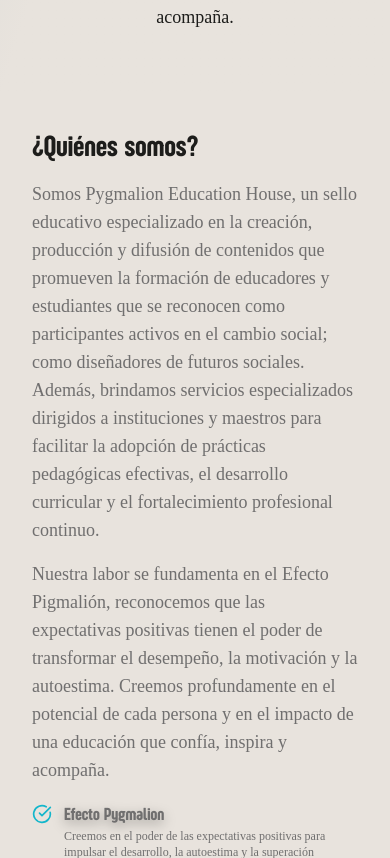
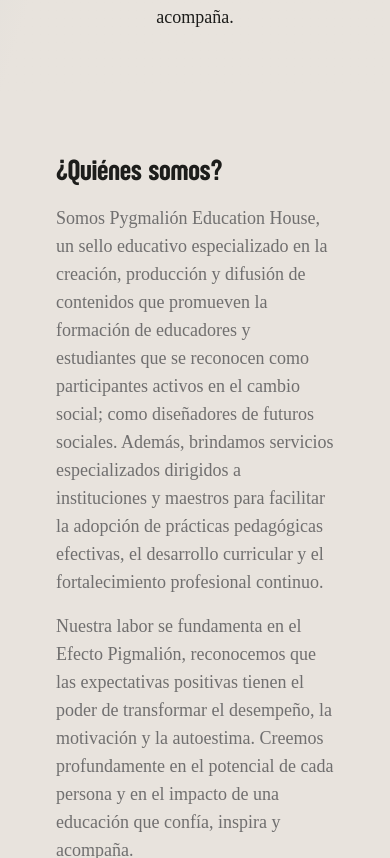
Before and after one commit to andersoncamero/pygamalion, a React (Vite) app: page / in a window 390 px wide. Shown: the part 1142-2000 px from the top of the page. Built offline with nearby package versions, Linux system fonts and the light colour scheme; no server answers; a web font is replaced by a local one.

Commit message:
the content of the texts is changed

```diff
--- a/src/components/UI/CardCarousel.tsx
+++ b/src/components/UI/CardCarousel.tsx
@@ -22,7 +22,7 @@
           className={`w-full h-full object-cover transition-transform duration-500 group-hover:scale-110 ${className}`}
         />
         <div className="absolute inset-0 bg-gradient-to-t from-black/20 via-transparent to-transparent opacity-0 group-hover:opacity-100 transition-opacity duration-300" />
-        <span className="absolute left-1/2 -translate-x-1/2 bottom-4 border border-[var(--color-light)]/50 rounded-xl text-[var(--color-dark)] text-sm sm:text-base px-4 sm:px-6 py-3 sm:py-4 font-semibold capitalize bg-[var(--color-light)]/50 backdrop-blur-sm transition-all duration-300 group-hover:bg-[var(--color-light)]/90">
+        <span className="absolute left-1/2 -translate-x-1/2 bottom-4 border border-[var(--color-light)]/50 rounded-xl text-[var(--color-dark)] text-sm sm:text-base px-4 sm:px-6 py-3 sm:py-4 font-semibold bg-[var(--color-light)]/50 backdrop-blur-sm transition-all duration-300 group-hover:bg-[var(--color-light)]/90">
           {titleImage}
         </span>
       </div>
--- a/src/components/layout/Footer.tsx
+++ b/src/components/layout/Footer.tsx
@@ -16,13 +16,12 @@
               </div>
             </div>
             <p className="text-[var(--color-light)] text-lg sm:text-md md:text-lg lg:text-xl">
-              Transformando la educación a través del poder de las expectativas
-              positivas y el acompañamiento personalizado.
+              Tejemos mundos que acogen la diferencia, una voz a la vez.
             </p>
           </div>
           <div className="flex flex-col items-center justify-center">
             <div className="flex-1 min-w-[180px] max-w-sm">
-              <h4 className="font-normal mb-4 text-xl sm:text-md md:text-lg lg:text-xl text-left">Redes Sociales</h4>
+              <h4 className="font-normal mb-4 text-xl sm:text-md md:text-lg lg:text-xl text-left">Síguenos</h4>
               <motion.ul
                 initial="hidden"
                 whileInView="visible"
--- a/src/components/sections/AboutUs.tsx
+++ b/src/components/sections/AboutUs.tsx
@@ -7,12 +7,12 @@
     <div>
       <section className="w-full flex flex-col lg:flex-row lg:items-stretch lg:space-x-12 space-y-8 lg:space-y-0 p-4 sm:p-6 md:p-10 lg:p-20 min-h-screen m-auto bg-cover">
         <div className="flex flex-col lg:flex-row w-full gap-4 lg:gap-6 h-full">
-          <div className="flex-1 space-y-4 sm:space-y-6">
-            <h2 className="text-3xl sm:text-4xl md:text-5xl lg:text-6xl xl:text-7xl text-[var(--color-dark)]">
+          <div className="flex flex-1 flex-col overflow-hidden min-h-[400px] sm:min-h-[500px] md:min-h-[600px] lg:min-h-[700px] p-6 sm:p-8 md:p-10 lg:p-12">
+            <h2 className="text-3xl sm:text-4xl md:text-5xl lg:text-6xl xl:text-7xl text-[var(--color-dark)] mb-4">
               ¿Quiénes somos?
             </h2>
-            <p className="text-lg sm:text-lg md:text-xl lg:text-2xl text-[var(--color-gray)]">
-              Somos Pygmalion Education House, un sello educativo especializado
+            <p className="text-lg sm:text-lg md:text-xl lg:text-2xl text-[var(--color-gray)] mb-4">
+              Somos Pygmalión Education House, un sello educativo especializado
               en la creación, producción y difusión de contenidos que promueven
               la formación de educadores y estudiantes que se reconocen como
               participantes activos en el cambio social; como diseñadores de
@@ -21,19 +21,19 @@
               prácticas pedagógicas efectivas, el desarrollo curricular y el
               fortalecimiento profesional continuo.
             </p>
-            <p className="text-lg sm:text-lg md:text-xl lg:text-2xl  text-[var(--color-gray)]">
+            <p className="text-lg sm:text-lg md:text-xl lg:text-2xl text-[var(--color-gray)] mb-6">
               Nuestra labor se fundamenta en el Efecto Pigmalión, reconocemos
               que las expectativas positivas tienen el poder de transformar el
               desempeño, la motivación y la autoestima. Creemos profundamente en
               el potencial de cada persona y en el impacto de una educación que
               confía, inspira y acompaña.
             </p>
-            <div className="space-y-3 sm:space-y-4">
+            <div className="space-y-3 sm:space-y-4 flex-1">
               <div className="flex items-start space-x-3">
                 <CheckCircle className="w-5 h-5 sm:w-6 sm:h-6 text-[var(--color-secondary)] mt-1 flex-shrink-0" />
                 <div>
                   <h4 className="font-medium text-lg sm:text-lg md:text-xl lg:text-2xl text-[var(--color-gray)] drop-shadow-[0_4px_6px_rgba(0,0,0,0.3)] filter saturate-[100%]">
-                    Efecto Pygmalion
+                    Efecto Pygmalión
                   </h4>
                   <p className="font-normal text-[var(--color-gray)] text-xs sm:text-sm md:text-base lg:text-lg">
                     Creemos en el poder de las expectativas positivas para
@@ -112,11 +112,11 @@
       <section className="bg-[var(--color-light)] rounded-3xl p-8 md:p-16 lg:p-20  m-auto bg-cover">
         <div className="text-center mb-12">
           <h2 className="text-3xl sm:text-4xl md:text-5xl lg:text-6xl xl:text-7xl text-[var(--color-dark)] mb-4">
-            Nuestros Valores
+            Valores fundamentales
           </h2>
-          <p className="text-xl sm:text-2xl lg:text-3xl text-[var(--color-gray)] mx-auto">
-            Los principios que guían nuestro trabajo y definen nuestra identidad
-            como organización educativa
+          <p className="text-xl sm:text-2xl lg:text- 3xl text-[var(--color-gray)] mx-auto">
+            Nuestras acciones están orientadas por valores que inspiran la
+            construcción de una sociedad más empática, equitativa y reflexiva.
           </p>
         </div>
         <div className="flex flex-col md:flex-row md:justify-between md:space-x-8 space-y-8 md:space-y-0">
--- a/src/components/sections/Hero.tsx
+++ b/src/components/sections/Hero.tsx
@@ -161,7 +161,7 @@
             El Efecto Pigmalion es nuestro faro en la construcción de futuros sociales.
           </motion.h1>
           <motion.p
-            className="text-lg sm:text-xl md:text-2xl lg:text-4xl text-[var(--color-dark)] font-secondary leading-relaxed pt-1 sm:pt-4 md:pt-6 lg:pt-8 text-center"
+            className="text-lg sm:text-xl md:text-2xl lg:text-4xl text-[var(--color-dark)] font-secondary leading-relaxed pt-1 sm:pt-1 md:pt-2 lg:pt-3 text-center"
             initial={{ opacity: 0, y: 30 }}
             animate={isVisible ? { opacity: 1, y: 0 } : { opacity: 0, y: 30 }}
             transition={{
```
